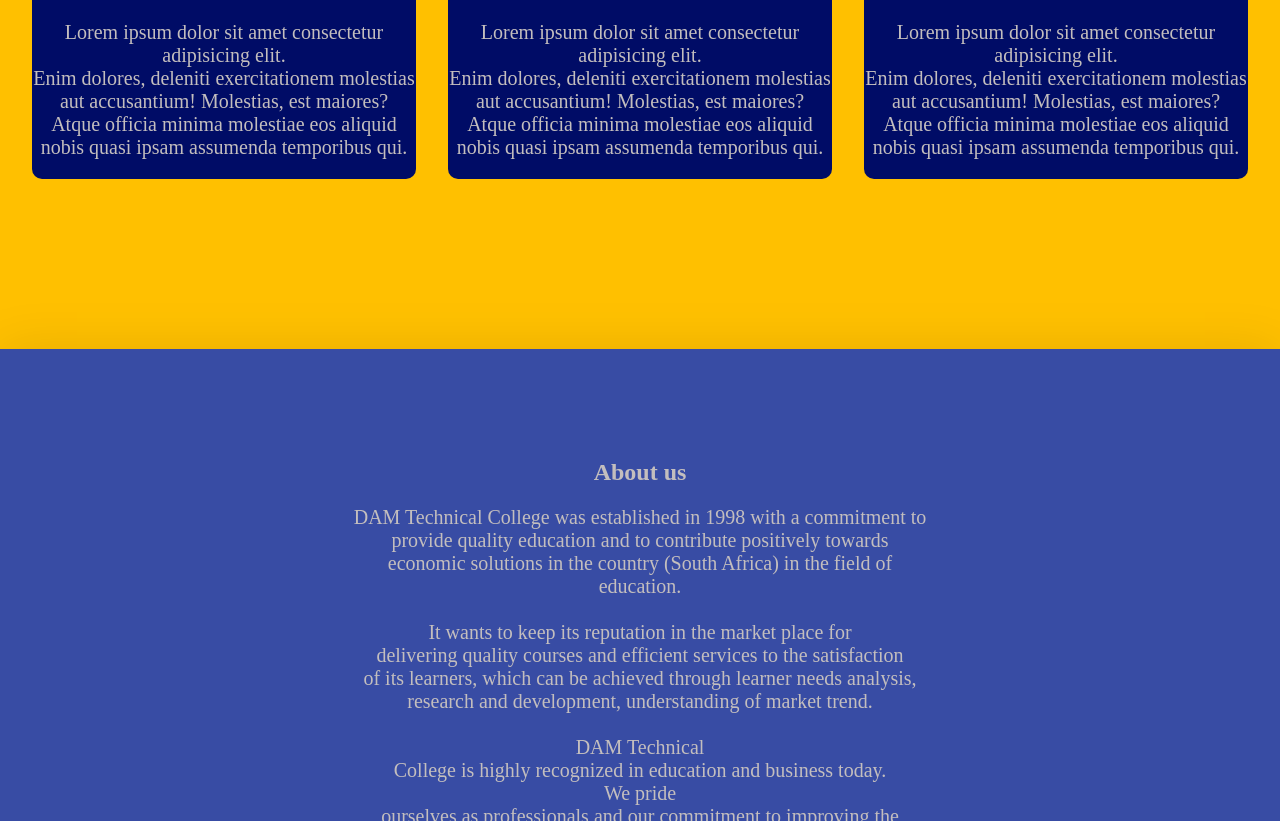
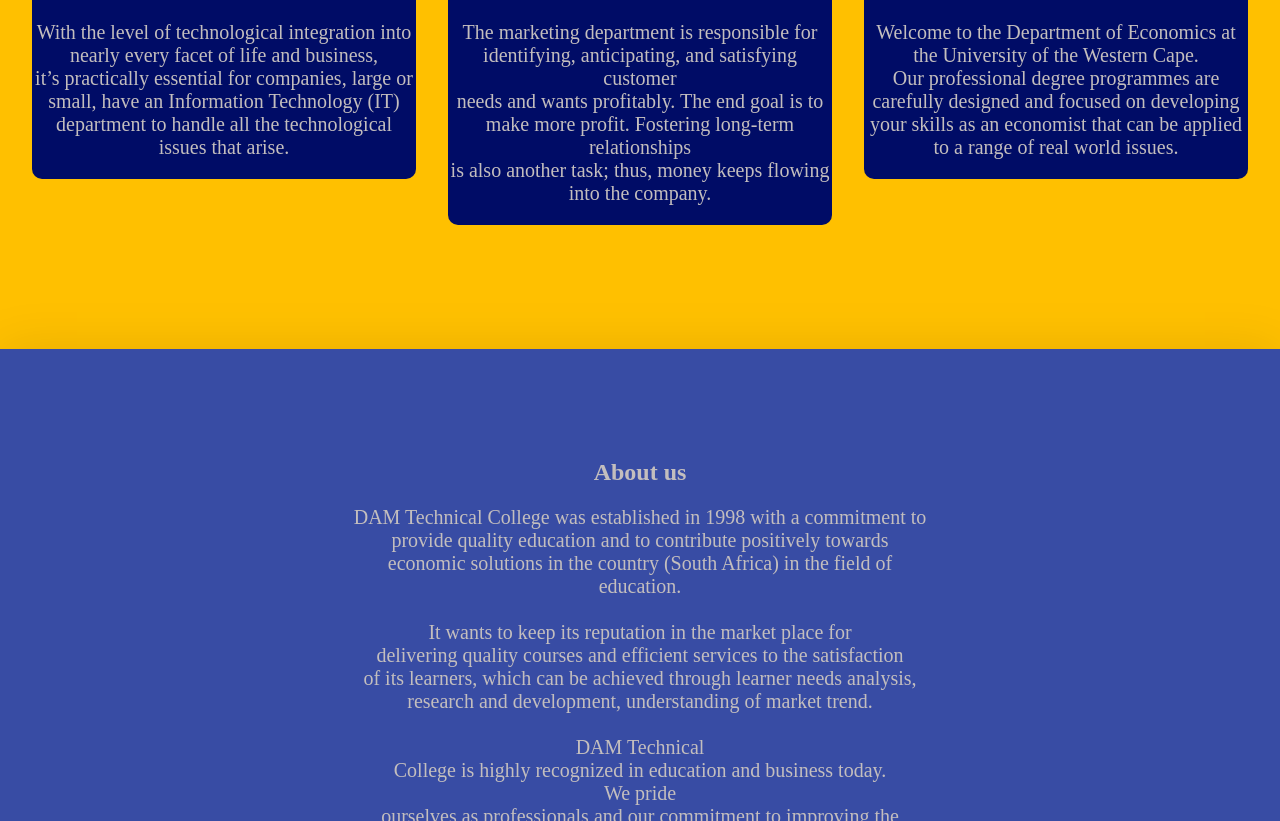
Before and after one commit to MatomeSelete/CollegeWebsite, a plain HTML site: page index.html in a window 1280 px wide. Shown: the part 3005-3826 px from the top of the page. Drawn offline with Linux system fonts and the light colour scheme; files whose address does not match are found by name.

Commit message:
change the loriem to normal text

```diff
--- a/index.html
+++ b/index.html
@@ -95,11 +95,11 @@
           <div class="cardBody">
             <img alt="img" src="/images/2a3b6c2a-f1ba-48e1-b5be-cfd0e878340a.jpg" />
             <p>
-              Lorem ipsum dolor sit amet consectetur adipisicing elit. <br />
-              Enim dolores, deleniti exercitationem molestias aut accusantium!
-              Molestias, est maiores? <br />
-              Atque officia minima molestiae eos aliquid nobis quasi ipsam
-              assumenda temporibus qui.
+              With the level of technological integration into nearly every facet of life and business,  <br />
+              it’s practically essential for companies, large or small, have an Information Technology (IT) <br />
+              department to handle all the technological issues that arise.
+
+
             </p>
           </div>
         </div>
@@ -111,11 +111,9 @@
           <div class="cardBody">
             <img alt="img" src="/images//220623153043-college-students-life-skills-stock-super-tease.jpg" />
             <p>
-              Lorem ipsum dolor sit amet consectetur adipisicing elit. <br />
-              Enim dolores, deleniti exercitationem molestias aut accusantium!
-              Molestias, est maiores? <br />
-              Atque officia minima molestiae eos aliquid nobis quasi ipsam
-              assumenda temporibus qui.
+              The marketing department is responsible for identifying, anticipating, and satisfying customer <br />
+              needs and wants profitably. The end goal is to make more profit. Fostering long-term relationships <br />
+              is also another task; thus, money keeps flowing into the company.
             </p>
           </div>
         </div>
@@ -127,12 +125,9 @@
           <div class="cardBody">
             <img alt="img" src="/images/join-the-community.jpg" />
             <p>
-              Lorem ipsum dolor sit amet consectetur adipisicing elit. <br />
-              Enim dolores, deleniti exercitationem molestias aut accusantium!
-              Molestias, est maiores? <br />
-              Atque officia minima molestiae eos aliquid nobis quasi ipsam
-              assumenda temporibus qui.
-            </p>
+              Welcome to the Department of Economics at the University of the Western Cape. <br />
+              Our professional degree programmes are carefully designed and focused on developing <br />
+              your skills as an economist that can be applied to a range of real world issues.
           </div>
         </div>
       </div>
--- a/style.css
+++ b/style.css
@@ -142,7 +142,7 @@
 
   .card {
     background-color: #000C66;
-    color: #c3bebe;
+    color:#c3bebe;
     width: 30%;
     height: 50%;
     border-radius: 10px;
```
